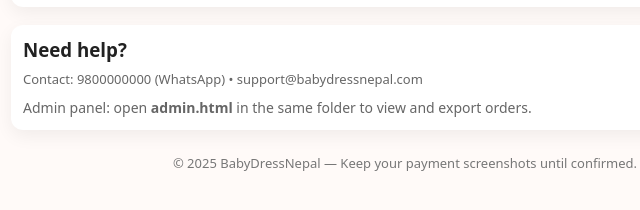
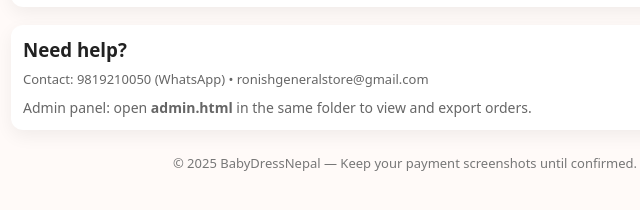
Before and after one commit to rajanformilan/BabyDressNepal, a plain HTML site: page payout.html in a window 1280 px wide. Shown: the part 1263-1473 px from the top of the page, 235-875 px from the left. Drawn offline with Linux system fonts and the light colour scheme.

Commit message:
Update payout.html

```diff
--- a/payout.html
+++ b/payout.html
@@ -130,7 +130,7 @@
 
   <section style="margin-top:18px" class="card">
     <h3 style="margin:0">Need help?</h3>
-    <div class="small muted" style="margin-top:8px">Contact: 9800000000 (WhatsApp) • support@babydressnepal.com</div>
+    <div class="small muted" style="margin-top:8px">Contact: 9819210050 (WhatsApp) • ronishgeneralstore@gmail.com</div>
     <div style="margin-top:8px">
       <small class="muted">Admin panel: open <strong>admin.html</strong> in the same folder to view and export orders.</small>
     </div>
```
